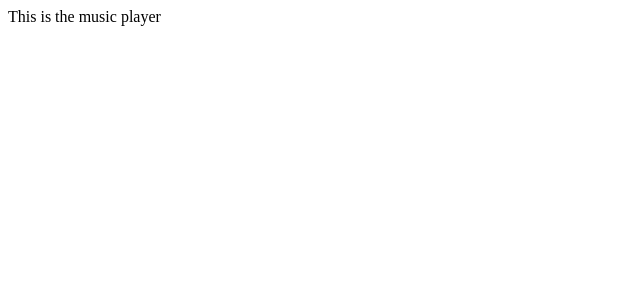
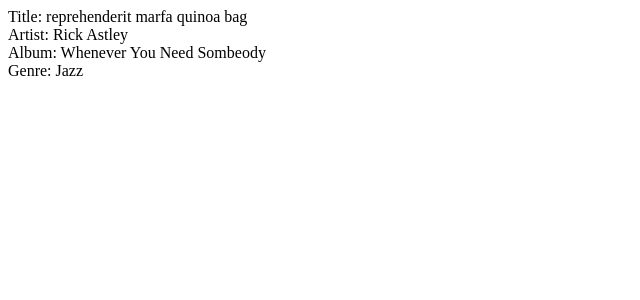
Before and after one commit to TheJx3/musicPlayerService, a React app: page / in a window 1280 px wide. Shown: the top 300 px of the page, without its empty margins (0-640 px from the left). Built offline with nearby package versions, Linux system fonts and the light colour scheme; no server answers; the HTML template or start-up script is replaced by a standard one.

Commit message:
Render basic info with data from db

```diff
--- a/client/src/components/musicPlayer.jsx
+++ b/client/src/components/musicPlayer.jsx
@@ -7,19 +7,30 @@
   constructor (props) {
     super(props);
     this.state = {
-      currentSong: songs[0]
+      currentSongData: {
+        "id": 1,
+        "title": "reprehenderit marfa quinoa bag",
+        "artist": "Rick Astley",
+        "genre": "Jazz",
+       "album": "Whenever You Need Sombeody"
+      },
+      currentSongId: 7,
+      // currentSongTitle: null,
+      // currentSongArtist: null,
+      // currentSongGenre: null,
+      // currentSongAlbum: null,
     };
   }
 
   componentDidMount () {
-    this.getSongData(69);
+    this.getSongData(this.state.currentSongId);
   }
 
   getSongData (songId) {
     // GET request to fetch song data
     $.get(`/api/songs/${songId}`, null, (data) => {
-      this.setState({ currentSong: data });
-      console.log(this.state.currentSong);
+      this.setState({ currentSongData: data });
+      console.log(this.state.currentSongData);
     });
   }
 
@@ -51,7 +62,18 @@
   render () {
     return (
       <div>
-        This is the music player
+        <div>
+          Title: {this.state.currentSongData.title}
+        </div>
+        <div>
+          Artist: {this.state.currentSongData.artist}
+        </div>
+        <div>
+          Album: {this.state.currentSongData.album}
+        </div>
+        <div>
+          Genre: {this.state.currentSongData.genre}
+        </div>
       </div>
     );
   }
--- a/database/index.js
+++ b/database/index.js
@@ -6,7 +6,6 @@
 console.log('GRRRREEAAAAT SUCCESSSSS!!!!!');
 
 const songSchema = mongoose.Schema({
-  // TODO: your schema here!
   id: {
     type: Number, unique: true, required: true, dropDups: true
   },
@@ -26,7 +25,7 @@
       if (err) {
         console.log('this is in find by id', err);
       } else {
-        console.log('this is data inside the db', data)
+        console.log('this is data inside the db', data);
         callback(null, data[0]);
       }
     });
--- a/sampleData.js
+++ b/sampleData.js
@@ -842,4 +842,4 @@
     "album": "Whenever You Need Sombeody"
 }];
 
-exports.songs = songs;
+module.exports.songs = songs;
```
Also changed, not shown: 1 other file (tests, documents, lock files or other folders).
